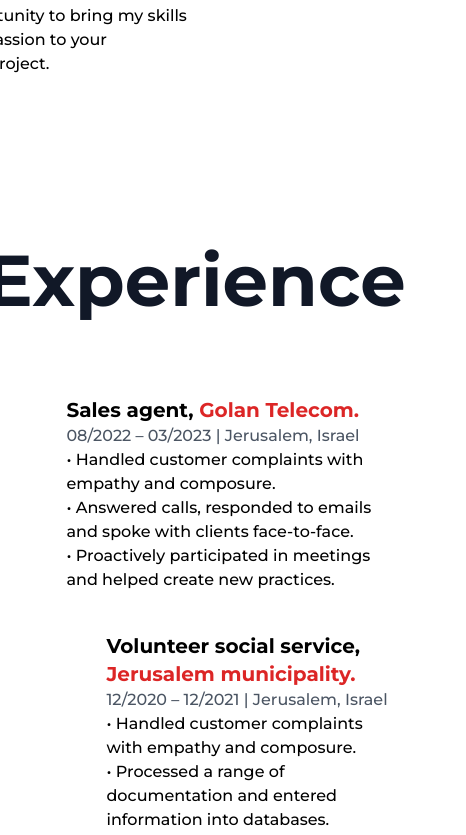
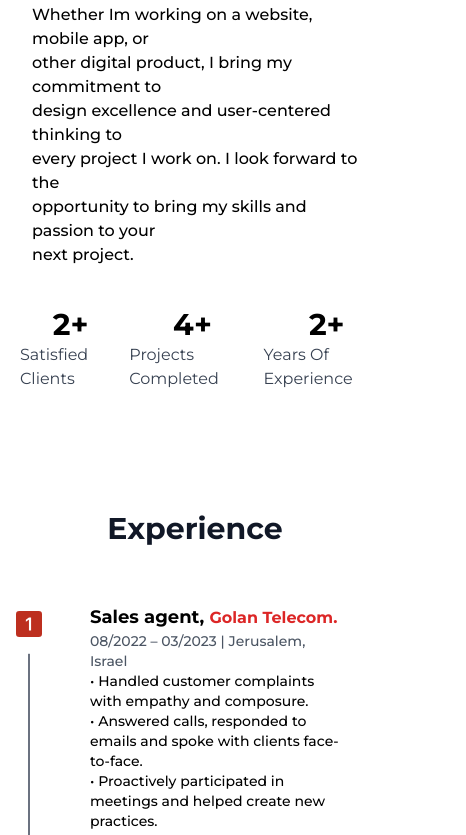
Before and after one commit to BilalSh10/Portfolio, a Next.js app: page /about in a window 390 px wide. Shown: the part 1160-1995 px from the top of the page, 466 px wide, since content can reach past the window. Built offline with nearby package versions, Linux system fonts and the light colour scheme.

Commit message:
mobile responsive design
turn all the website to mobile responsive

```diff
--- a/src/app/components/Experience.tsx
+++ b/src/app/components/Experience.tsx
@@ -2,23 +2,23 @@ import { Bs1SquareFill, Bs2SquareFill } from "react-icons/bs";
 
 const Experience = () => {
   return (
-    <div className="flex flex-col items-center pb-24">
-      <h1 className="font-bold text-7xl text-gray-900 p-8">Experience</h1>
-        <div className="flex flex-row gap-10">
-            <div className="flex flex-col items-center justify-start gap-4  mt-14">
+    <div className="flex flex-col items-center pb-24 phone:pb-14">
+      <h1 className="font-bold text-7xl text-gray-900 p-8 phone:text-3xl phone:p-2">Experience</h1>
+        <div className="flex flex-row gap-10 phone:ml-4 phone:gap-0">
+            <div className="flex flex-col items-center justify-start gap-4 mt-14">
                 <Bs1SquareFill style={{color: '#BD2F1F'}} size={26}/>
-                <hr className="w-0.5 h-24 bg-gray-500 rounded-xl"/>
+                <hr className="w-0.5 h-56 bg-gray-500 rounded-xl"/>
                 <Bs2SquareFill style={{color: '#BD2F1F'}} size={26}/>
             </div>
             <div className="flex flex-col gap-10 items-center p-12">
                 <div className="flex flex-col justify-center items-start">
-                <h1 className="font-bold text-xl">
-                    Sales agent, <span className="text-red-600">Golan Telecom.</span>
+                <h1 className="font-bold text-xl phone:text-lg">
+                    Sales agent, <span className="text-red-600 phone:text-base">Golan Telecom.</span>
                 </h1>
-                <p className="font-medium text-gray-600">
+                <p className="font-medium text-gray-600 phone:text-sm">
                     08/2022 – 03/2023 | Jerusalem, Israel
                 </p>
-                <p className="font-medium">
+                <p className="font-medium phone:text-sm">
                     • Handled customer complaints with empathy and composure.
                     <br />
                     • Answered calls, responded to emails and spoke with clients
@@ -28,15 +28,15 @@ const Experience = () => {
                 </p>
                 </div>
 
-                <div className="flex flex-col justify-center items-start ml-10">
-                <h1 className="font-bold text-xl">
+                <div className="flex flex-col justify-center items-start ml-10 phone:ml-0">
+                    <h1 className="font-bold text-xl phone:text-lg">
                         Volunteer social service,{" "}
-                    <span className="text-red-600"> Jerusalem municipality.</span>
+                        <span className="text-red-600 phone:text-base"> Jerusalem municipality.</span>
                     </h1>
-                <p className="font-medium text-gray-600">
+                    <p className="font-medium text-gray-600 phone:text-sm">
                         12/2020 – 12/2021 | Jerusalem, Israel
                     </p>
-                <p className="font-medium">
+                    <p className="font-medium phone:text-sm">
                         • Handled customer complaints with empathy and composure.
                         <br />
                         • Processed a range of documentation and entered information into
--- a/src/app/components/Header.tsx
+++ b/src/app/components/Header.tsx
@@ -12,14 +12,14 @@ const Header = () => {
       transition={{ duration: 0.5 }}
       className="flex flex-row justify-evenly items-center gap-4 phone:flex-col phone:gap-0"
     >
-      <div className="w-[45rem] h-[35rem] phone:h-80 phone:w-96">
+      <div className="w-[45rem] h-[35rem] phone:h-72 phone:w-96">
         <Lottie
           animationData={HeaderAnimation}
         />
       </div>
 
       <div
-        className="flex flex-col gap-7 phone:p-8"
+        className="flex flex-col gap-7 phone:p-8 phone:mb-6"
       >
         <h1 className="text-5xl font-bold phone:text-2xl">
           Turning Vision Into
--- a/src/app/components/Navbar.tsx
+++ b/src/app/components/Navbar.tsx
@@ -20,7 +20,7 @@ const Navbar = () => {
 
   return (
     <nav className='flex flex-row justify-around w-full mr-28 p-6 phone:justify-between phone:mr-0 phone:items-center phone:p-8'>
-        <div className={menuClicked? 'flex flex-col gap-8 p-8 bg-black absolute top-0 right-0 w-full h-screen z-10 text-white opacity-90': 'flex flex-row gap-12 items-center phone:hidden'}>
+        <div className={menuClicked? 'flex flex-col gap-8 p-8 bg-black fixed top-0 right-0 w-full h-screen z-10 text-white opacity-90': 'flex flex-row gap-12 items-center phone:hidden'}>
             <div className={menuClicked? 'inline-block w-fit' : 'hidden'} onClick={menuClickedFunction}>
               <AiOutlineClose size={25}/>
             </div>
--- a/src/app/components/PersonalDetails.tsx
+++ b/src/app/components/PersonalDetails.tsx
@@ -11,12 +11,12 @@ const PersonalDetails = () => {
       transition={{ duration: 0.5 }}
       className="flex flex-col items-center pb-28"
     >
-      <h1 className="text-7xl font-bold p-20 text-gray-900">
+      <h1 className="text-7xl font-bold p-20 text-gray-900  phone:text-3xl phone:text-center phone:w-full phone:p-10">
         Passion Fuels Purpose!
       </h1>
-      <div className="flex flex-row items-start justify-evenly">
-        <div>
-          <h1 className="font-bold text-gray-600">
+      <div className="flex flex-row items-start justify-evenly phone:flex-col phone:items-center">
+        <div className="phone:pl-8 phone:pr-8 phone:pt-12 phone:pb-4">
+          <h1 className="font-bold text-gray-600 phone:">
             <i>BIOGRAPHY</i>
           </h1>
           <p className="my-6 font-medium">
@@ -53,25 +53,25 @@ const PersonalDetails = () => {
             next project.
           </p>
         </div>
-        <div className="w-1/4 h-auto rounded-2xl border-2 border-solid bg-light p-8 border-gray-700 shadow-lg shadow-black">
+        <div className="w-1/4 h-auto rounded-2xl border-2 border-solid bg-light p-8 border-gray-700 shadow-lg shadow-black phone:order-first phone:w-3/4">
           <Image className="rounded-2xl" src={myPhoto} alt="pic" />
         </div>
-        <div className="flex flex-col justify-around items-center gap-20">
-          <div className="flex items-end flex-col">
-            <h1 className="font-bold text-5xl">2+</h1>
-            <p className="text-gray-700 font-semiboldbold text-xl">
+        <div className="flex flex-col justify-around items-center gap-20 phone:flex-row phone:gap-2 phone:pl-5">
+          <div className="flex items-end flex-col phone:items-center">
+            <h1 className="font-bold text-5xl phone:text-3xl">2+</h1>
+            <p className="text-gray-700 font-semiboldbold text-xl phone:text-base">
               Satisfied Clients
             </p>
           </div>
-          <div className="flex items-end flex-col">
-            <h1 className="font-bold text-5xl">4+</h1>
-            <p className="text-gray-700 font-semiboldbold text-xl">
+          <div className="flex items-end flex-col phone:items-center">
+            <h1 className="font-bold text-5xl phone:text-3xl">4+</h1>
+            <p className="text-gray-700 font-semiboldbold text-xl phone:text-base">
               Projects Completed
             </p>
           </div>
-          <div className="flex items-end flex-col">
-            <h1 className="font-bold text-5xl">2+</h1>
-            <p className="text-gray-700 font-semiboldbold text-xl">
+          <div className="flex items-end flex-col phone:items-center">
+            <h1 className="font-bold text-5xl phone:text-3xl">2+</h1>
+            <p className="text-gray-700 font-semiboldbold text-xl phone:text-base">
               Years Of Experience
             </p>
           </div>
--- a/src/app/components/Skills.tsx
+++ b/src/app/components/Skills.tsx
@@ -18,10 +18,10 @@ const Skills = () => {
       initial={{ opacity: 0, scale: 0.5 }}
       animate={{ opacity: 1, scale: 1 }}
       transition={{ duration: 0.5 }}
-      className="flex flex-col items-center p-20"
+      className="flex flex-col items-center p-20 phone:p-0 phone:pb-10"
     >
-      <h1 className="font-bold text-7xl text-gray-900 p-8">Skills unlock doors!</h1>
-      <div className="grid grid-cols-5 grid-rows-2 gap-x-7 gap-y-11 border border-gray-400 rounded-xl shadow-xl p-16">
+      <h1 className="font-bold text-7xl text-gray-900 p-8 phone:text-3xl phone:text-center ">Skills unlock doors!</h1>
+      <div className="grid grid-cols-5 grid-rows-2 gap-x-7 gap-y-11 border border-gray-400 rounded-xl shadow-xl p-16 phone:grid-cols-2 phone:p-0 phone:pl-6 phone:pr-6 phone:gap-y-0 phone:shadow-none phone:border-none">
         <div className="flex flex-col items-center gap-4 hover:shadow-lg p-12 hover:rounded-xl">
           <div className="w-28 h-28">
             <Image src={reactPic} alt="pic" />
```
Also changed, not shown: src/app/components/Education.tsx (+10 -10 lines), src/app/components/ProjectsSection.tsx (+11 -10 lines). Lines whose indentation alone changed are shown as unchanged.
